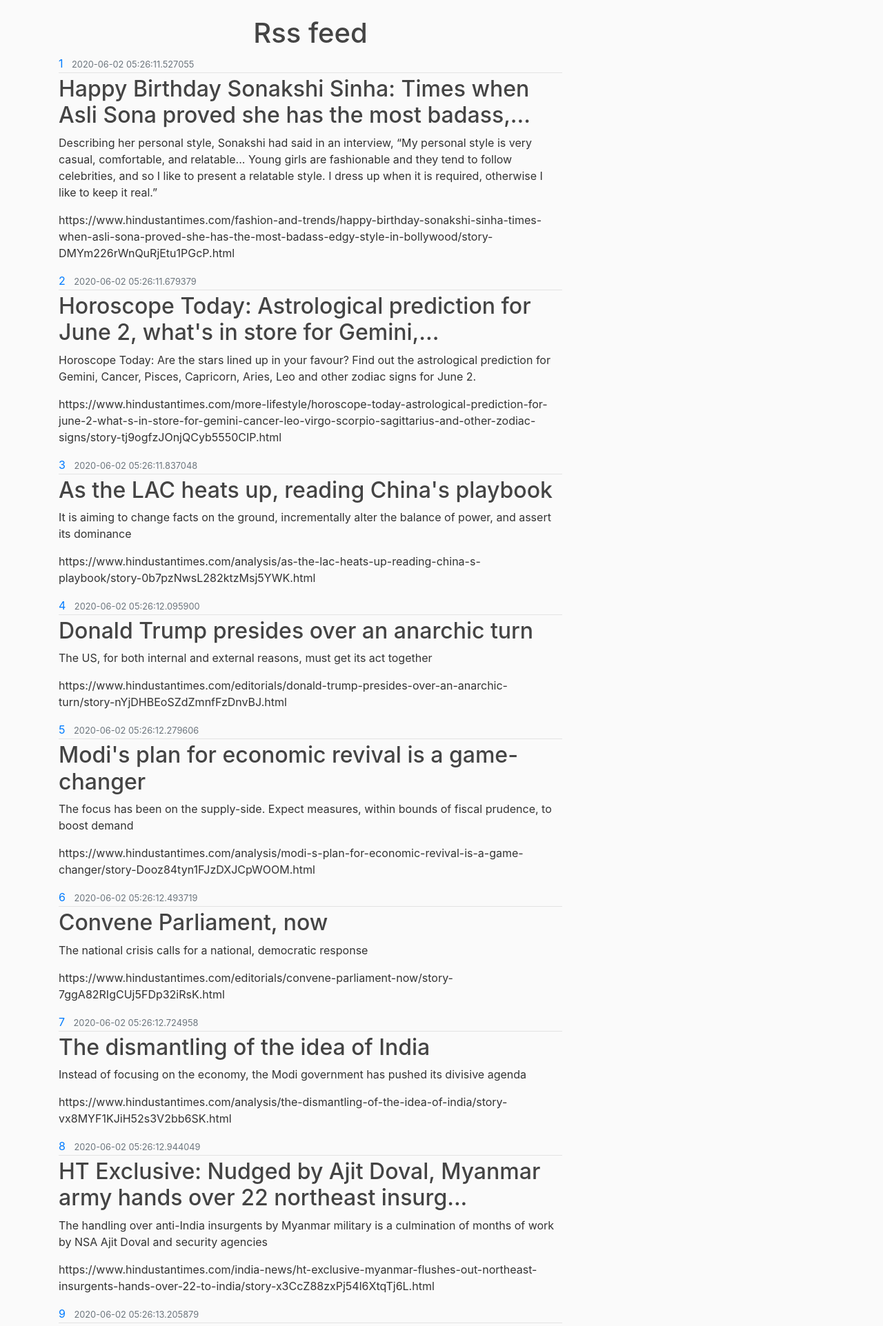
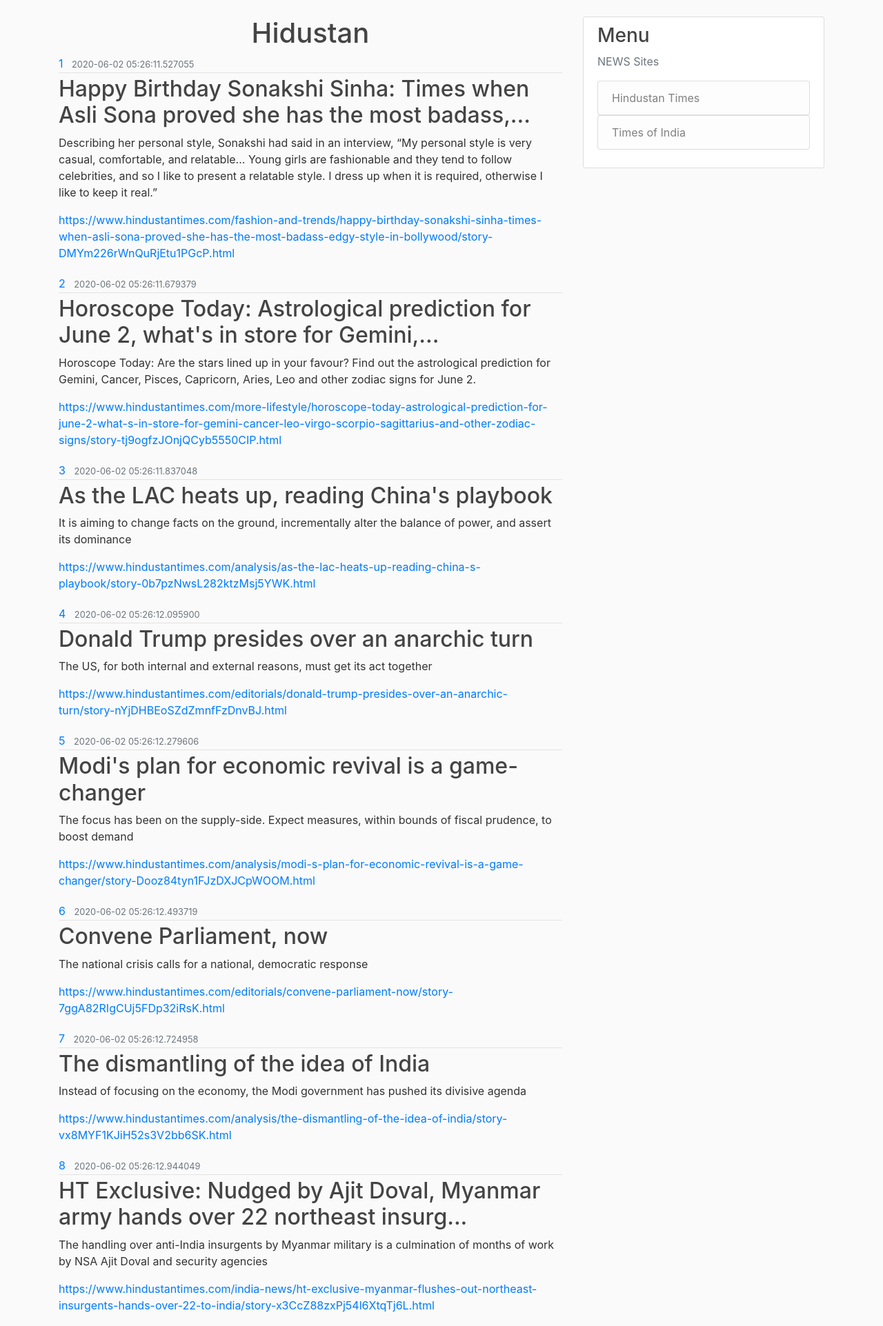
Before and after one commit to dshankar4/Rss-Feed, a Flask app: page /hindustan in a window 1280 px wide. Shown: the part 56-1979 px from the top of the page at 69% size. Run offline with Flask 2, Linux system fonts and the light colour scheme; data comes from the database, SQL or seed files in the repository; both versions use the stored data as it was after the commit; some libraries are stand-ins or nearby versions.

Commit message:
Add sidebar

```diff
--- a/app.py
+++ b/app.py
@@ -45,12 +45,12 @@ def index():
 @app.route('/hindustan')
 def hindustan():
     rss = Rss.query.filter_by(news="hindustan").all()
-    return render_template('index.html', contents=rss)
+    return render_template('index.html', contents=rss, title="Hidustan")
 
 @app.route('/timesofindia')
 def timesofindia():
     rss = Rss.query.filter_by(news="timesofindia").all()
-    return render_template('index.html', contents=rss)
+    return render_template('index.html', contents=rss, title="Times of India")
 
 if __name__ == '__main__':
     app.run(debug=True)
--- a/static/main.css
+++ b/static/main.css
@@ -78,3 +78,6 @@ body {
   .account-heading {
     font-size: 2.5rem;
   }
+  .article-containe {
+    margin-bottom: 20px;
+  }
--- a/templates/base.html
+++ b/templates/base.html
@@ -38,6 +38,17 @@
 
           {% block content %}{% endblock %}
         </div>
+        <div class="col-md-4">
+          <div class="content-section">
+            <h3>Menu</h3>
+            <p class='text-muted'>NEWS Sites
+              <ul class="list-group">
+                <a href="{{ url_for('hindustan') }}"><li class="list-group-item list-group-item-light">Hindustan Times</li></a>
+                <a href="{{ url_for('timesofindia') }}"><li class="list-group-item list-group-item-light">Times of India</li></a>
+              </ul>
+            </p>
+          </div>
+        </div>
       </div>
     </main>
 
--- a/templates/index.html
+++ b/templates/index.html
@@ -4,9 +4,13 @@
 {% endblock %}
 {% block content %}
     <div class="content">
-        <h1 style="text-align:center">Rss feed</h1>
+        {% if title %}
+            <h1 style="text-align:center">{{title}}</h1>
+        {% else %}
+            <h1 style="text-align:center">RSS FEED</h1>
+        {% endif %}
         {% for cont in contents %}
-        <article class="media">
+        <article class="media" style="margin-bottom: 20px;">
             <div class="media-body">
                 <div class="article-metadata">
                 <a class="mr-2" href="#">{{ cont.id }}</a>
@@ -14,7 +18,7 @@
                 </div>
                 <h2><a class="article-title" href="#">{{ cont.title }}</a></h2>
                 <p class="article-content">{{ cont.summary }}</p>
-                <p class="article-content">{{ cont.link }}</p>
+                <a class="article-content" href="{{ cont.link }}">{{cont.link}}</a>
             </div>
             </article>
         {% endfor %}
```
Also changed, not shown: site.db.
